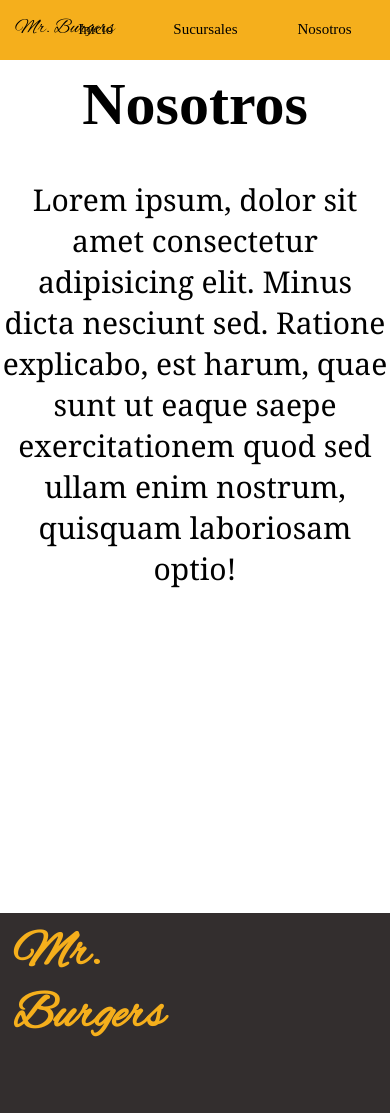
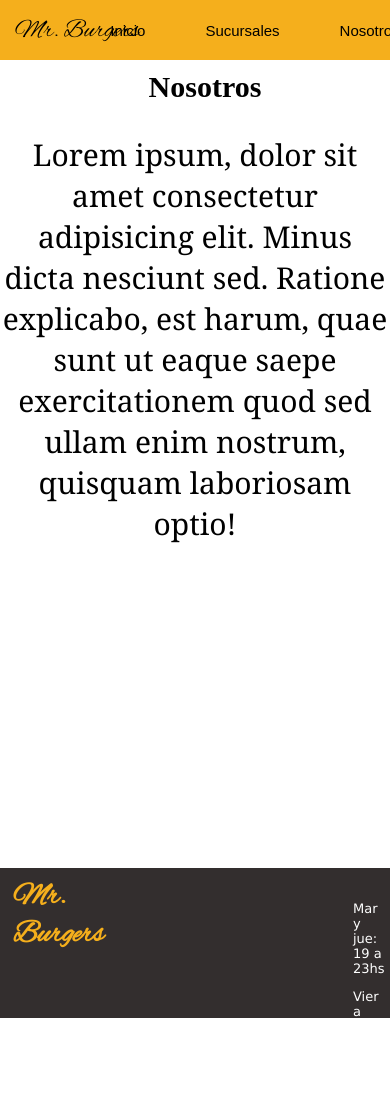
Before and after one commit to togimenez/PFGimenez, a plain HTML site: page nosotros.html in a window 390 px wide. Shown: the top 1116 px of the page. After the commit the page ends 1064 px from the top, so only its background shows below. Drawn offline with nearby package versions, Linux system fonts and the light colour scheme; a web font is replaced by a local one.

Commit message:
agregado de mediaQuery

```diff
--- a/styles/estilos.css
+++ b/styles/estilos.css
@@ -36,6 +36,9 @@ nav a:hover{
 }
 
 .titulo{
+    font-family: 'Allerta Stencil';
+    font-size: 60px;
+    margin-top: 10px;
     text-align: center;
 }
 
@@ -51,11 +54,6 @@ header{
     margin: 10px;
 }
 
-.titulo{
-    font-family: 'Allerta Stencil';
-    font-size: 60px;
-    margin-top: 10px;
-}
 
 div img{
     height: 200px;
@@ -171,15 +169,72 @@ footer p{
     }
 
     .nombre{
-        font-size: 20px;
+        font-size: 25px;
         font-family: 'Alex Brush';
         margin: 5px;
     }
+
     .links{
         text-align: center;
         font-size: 15px;
-        font-family: Source Sans Pro;
-        margin-right: 20px;
-        margin: -35px;
+        font-family: sans-serif;
+        padding-top: 15px;
+        padding-left: 80px;
+    }
+
+
+    .titulo{
+        font-family: 'Allerta Stencil';
+        font-size: 30px;
+        margin-top: 10px;
+        margin-left: 20px;
+        text-align: center;
+    }
+
+    div img{
+        height: 100px;
+        width: 100px;
+        padding-right: 30px;
+    }
+
+    .imagenes{
+        padding-left: 70px;
+        display: flex;
+        flex-wrap: wrap;
+        gap: 40px;
+    }
+
+    footer{
+        background-color: #332E2E;
+        height: 150px;
+        display: flex;
+    }
+
+    .logoFooter{
+        padding-right: 300px;
+        padding-left: 13px;
+        width: 40px;
+    }
+
+    .info{
+        display: block;
+        padding-top: 20px;
+        padding-left: 0px;
+        padding-right: 20px;
+    }
+
+    footer h2{
+        color:  rgb(245,175,28);
+        font-size: 30px;
+        margin-top: 10px;
+        font-family: 'Alex Brush';
+        width: 50px;
+    }
+
+    footer p{
+        color: white;
+        font-size: 13px;
+        font-family: 'Lucida Sans';
+        text-align: left;
     }
 }
```
Also changed, not shown: sucursales.html (+0 -1 lines).
